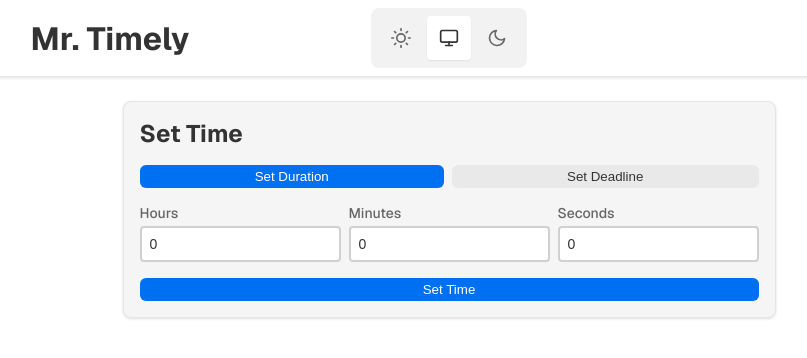
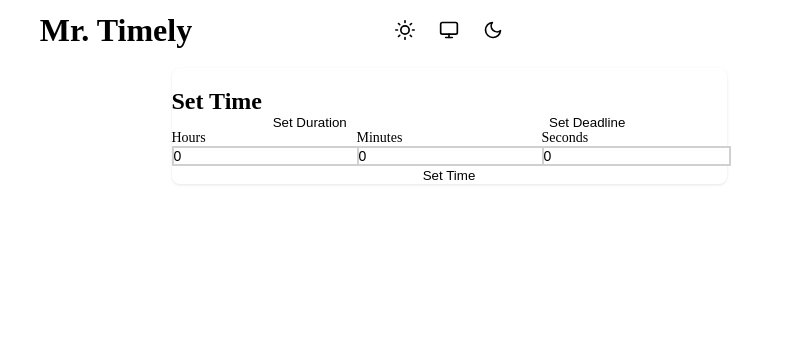
Before and after one commit to ken-guru/github-copilot-agent-assisted-next-app, a Next.js app: page / in a window 1280 px wide. Shown: the top 358 px of the page, without its empty margins (191-998 px from the left). Built offline with nearby package versions, Linux system fonts and the light colour scheme.

Commit message:
Remove all global CSS files

```diff
--- a/src/app/globals.css
+++ /dev/null
@@ -1,65 +0,0 @@
-:root {
-  /* App-specific layout variables */
-  --max-width: 1100px;
-  --border-radius: 12px;
-  --font-geist-sans: var(--font-geist-sans);
-  --font-geist-mono: var(--font-geist-mono);
-
-  /* App color variables - will use light theme by default */
-  --foreground-rgb: 0, 0, 0;
-  --background-rgb: 255, 255, 255;
-
-  /* Note: Theme variables like --bg-primary are imported from styles/globals.css */
-}
-
-/* Dark theme overrides for app-specific colors */
-:root.dark-mode, :root[data-theme="dark"], .dark {
-  --foreground-rgb: 255, 255, 255;
-  --background-rgb: 0, 0, 0;
-
-  /* Note: Other theme variables are automatically applied via styles/globals.css */
-}
-
-/* System preference fallback - only apply to app-specific variables */
-@media (prefers-color-scheme: dark) {
-  :root:not([data-theme="light"]):not(.light-mode) {
-    --foreground-rgb: 255, 255, 255;
-    --background-rgb: 0, 0, 0;
-
-    /* Other theme variables are handled by styles/globals.css media query */
-  }
-}
-
-* {
-  box-sizing: border-box;
-  padding: 0;
-  margin: 0;
-}
-
-html,
-body {
-  max-width: 100vw;
-  min-height: 100vh;
-  overflow-x: hidden;
-  font-family: var(--font-geist-sans);
-}
-
-body {
-  color: rgb(var(--foreground-rgb));
-  background: rgb(var(--background-rgb));
-}
-
-a {
-  color: inherit;
-  text-decoration: none;
-}
-
-button {
-  cursor: pointer;
-}
-
-@media (prefers-color-scheme: dark) {
-  html {
-    color-scheme: dark;
-  }
-}
--- a/src/app/layout.tsx
+++ b/src/app/layout.tsx
@@ -1,7 +1,4 @@
 import { Geist, Geist_Mono } from "next/font/google";
-// Import order matters - global theme variables first, then app-specific styles
-import "../../styles/globals.css"; // Core theme variables and global utilities
-import "./globals.css"; // App-specific styles that use the theme variables
 import { Metadata, Viewport } from "next";
 import { LayoutClient } from "../components/LayoutClient";
 import Script from "next/script";
--- a/styles/globals.css
+++ /dev/null
@@ -1,261 +0,0 @@
-/* Global styles for the application */
-:root {
-  /* Theme color variables - Light mode default values */
-  --bg-primary: #ffffff;
-  --bg-secondary: #f5f5f5;
-  --text-primary: #333333;
-  --text-secondary: #666666;
-  --accent-color: #0070f3;
-  --border-color: #e5e5e5;
-
-  /* Store dark mode values for reference without applying them */
-  --bg-primary-dark: #121212;
-  --bg-secondary-dark: #1e1e1e;
-  --text-primary-dark: #f5f5f5;
-  --text-secondary-dark: #b3b3b3;
-  --accent-color-dark: #30a9de;
-  --border-color-dark: #333333;
-
-  /* Spacing Scale */
-  --space-xs: 0.25rem;  /* 4px */
-  --space-sm: 0.5rem;   /* 8px */
-  --space-md: 1rem;     /* 16px */
-  --space-lg: 1.5rem;   /* 24px */
-  --space-xl: 2rem;     /* 32px */
-
-  /* Semantic Spacing Variables */
-  --padding-small: var(--space-sm);
-  --padding-medium: var(--space-md);
-  --padding-large: var(--space-lg);
-  --gap-small: var(--space-xs);
-  --gap-medium: var(--space-sm);
-  --gap-large: var(--space-md);
-
-  /* Border Radius Scale */
-  --radius-none: 0;
-  --radius-xs: 0.125rem;  /* 2px */
-  --radius-sm: 0.25rem;   /* 4px */
-  --radius-md: 0.375rem;  /* 6px */
-  --radius-lg: 0.5rem;    /* 8px */
-  --radius-xl: 0.75rem;   /* 12px */
-  --radius-full: 9999px;
-
-  /* Semantic Border Radius Variables */
-  --radius-button: var(--radius-md);
-  --radius-card: var(--radius-lg);
-  --radius-input: var(--radius-sm);
-  --radius-badge: var(--radius-full);
-  --radius-tooltip: var(--radius-xs);
-  --radius-panel: var(--radius-lg);
-
-  /* Shadow Scale */
-  --shadow-none: none;
-  --shadow-xs: 0 1px 2px hsla(0, 0%, 0%, 0.07);
-  --shadow-sm: 0 1px 3px hsla(0, 0%, 0%, 0.12);
-  --shadow-md: 0 4px 6px hsla(0, 0%, 0%, 0.1);
-  --shadow-lg: 0 10px 15px hsla(0, 0%, 0%, 0.1);
-  --shadow-xl: 0 20px 25px hsla(0, 0%, 0%, 0.15);
-
-  /* Semantic Shadow Variables */
-  --shadow-card: var(--shadow-sm);
-  --shadow-card-hover: var(--shadow-md);
-  --shadow-dropdown: var(--shadow-md);
-  --shadow-modal: var(--shadow-lg);
-  --shadow-header: var(--shadow-sm);
-  --shadow-button: var(--shadow-xs);
-  --shadow-focus: 0 0 0 4px rgba(0, 112, 243, 0.35);
-  --shadow-small: var(--shadow-xs);
-
-  /* Component Sizing Scale */
-  --control-height-sm: 24px;
-  --control-height-md: 28px;
-  --control-height-lg: 36px;
-  --icon-size-sm: 14px;
-  --icon-size-md: 16px;
-  --icon-size-lg: 20px;
-
-  /* Generic UI Variables */
-  --background: var(--bg-primary);
-  --background-alt: var(--bg-secondary);
-  --background-muted: rgba(0, 0, 0, 0.05);
-  --foreground: var(--text-primary);
-  --foreground-muted: var(--text-secondary);
-  --border: var(--border-color);
-  --border-hover: #b3b3b3;
-  --accent-color-rgb: 0, 112, 243;
-  --accent-color-hover: #0060d1;
-
-  /* Status Colors */
-  --error: #dc2626;
-  --error-bg: #fee2e2;
-  --success: #16a34a;
-  --success-bg: #dcfce7;
-  --warning: #ca8a04;
-  --warning-bg: #fef3c7;
-  --info: #2563eb;
-  --info-bg: #dbeafe;
-
-  /* Status Message Colors */
-  --status-ontime-bg: #dcfce7;
-  --status-ontime-text: #16a34a;
-  --status-early-bg: #dbeafe;
-  --status-early-text: #2563eb;
-  --status-late-bg: #fee2e2;
-  --status-late-text: #dc2626;
-}
-
-/* Apply dark theme values when any dark mode class/attribute is present */
-.dark,
-.dark-mode,
-[data-theme="dark"],
-:root.dark-mode,
-:root[data-theme="dark"] {
-  --bg-primary: var(--bg-primary-dark);
-  --bg-secondary: var(--bg-secondary-dark);
-  --text-primary: var(--text-primary-dark);
-  --text-secondary: var(--text-secondary-dark);
-  --accent-color: var(--accent-color-dark);
-  --border-color: var(--border-color-dark);
-
-  /* Dark theme overrides for generic UI variables */
-  --background: var(--bg-primary-dark);
-  --background-alt: var(--bg-secondary-dark);
-  --background-muted: rgba(255, 255, 255, 0.1);
-  --foreground: var(--text-primary-dark);
-  --foreground-muted: var(--text-secondary-dark);
-  --border: var(--border-color-dark);
-  --border-hover: #666666;
-  --accent-color-rgb: 48, 169, 222;
-  --accent-color-hover: #4db6e5;
-
-  /* Dark theme overrides for status colors */
-  --error: #f87171;
-  --error-bg: rgba(220, 38, 38, 0.2);
-  --success: #4ade80;
-  --success-bg: rgba(22, 163, 74, 0.2);
-  --warning: #fcd34d;
-  --warning-bg: rgba(202, 138, 4, 0.2);
-  --info: #60a5fa;
-  --info-bg: rgba(37, 99, 235, 0.2);
-
-  /* Dark theme overrides for status message colors */
-  --status-ontime-bg: rgba(22, 163, 74, 0.2);
-  --status-ontime-text: #4ade80;
-  --status-early-bg: rgba(37, 99, 235, 0.2);
-  --status-early-text: #60a5fa;
-  --status-late-bg: rgba(220, 38, 38, 0.2);
-  --status-late-text: #f87171;
-
-  /* Shadow adjustments for dark theme */
-  --shadow-xs: 0 1px 2px hsla(0, 0%, 0%, 0.15);
-  --shadow-sm: 0 1px 3px hsla(0, 0%, 0%, 0.2);
-  --shadow-md: 0 4px 6px hsla(0, 0%, 0%, 0.18);
-  --shadow-lg: 0 10px 15px hsla(0, 0%, 0%, 0.18);
-  --shadow-xl: 0 20px 25px hsla(0, 0%, 0%, 0.25);
-  --shadow-focus: 0 0 0 4px rgba(48, 169, 222, 0.35);
-}
-
-/* Apply dark theme based on system preference unless explicitly overridden */
-@media (prefers-color-scheme: dark) {
-  :root:not([data-theme="light"]):not(.light-mode) {
-    --bg-primary: var(--bg-primary-dark);
-    --bg-secondary: var(--bg-secondary-dark);
-    --text-primary: var(--text-primary-dark);
-    --text-secondary: var(--text-secondary-dark);
-    --accent-color: var(--accent-color-dark);
-    --border-color: var(--border-color-dark);
-
-    /* Dark theme overrides for generic UI variables */
-    --background: var(--bg-primary-dark);
-    --background-alt: var(--bg-secondary-dark);
-    --background-muted: rgba(255, 255, 255, 0.1);
-    --foreground: var(--text-primary-dark);
-    --foreground-muted: var(--text-secondary-dark);
-    --border: var(--border-color-dark);
-    --border-hover: #666666;
-    --accent-color-rgb: 48, 169, 222;
-    --accent-color-hover: #4db6e5;
-
-    /* Dark theme overrides for status colors */
-    --error: #f87171;
-    --error-bg: rgba(220, 38, 38, 0.2);
-    --success: #4ade80;
-    --success-bg: rgba(22, 163, 74, 0.2);
-    --warning: #fcd34d;
-    --warning-bg: rgba(202, 138, 4, 0.2);
-    --info: #60a5fa;
-    --info-bg: rgba(37, 99, 235, 0.2);
-
-    /* Dark theme overrides for status message colors */
-    --status-ontime-bg: rgba(22, 163, 74, 0.2);
-    --status-ontime-text: #4ade80;
-    --status-early-bg: rgba(37, 99, 235, 0.2);
-    --status-early-text: #60a5fa;
-    --status-late-bg: rgba(220, 38, 38, 0.2);
-    --status-late-text: #f87171;
-
-    /* Shadow adjustments for dark theme */
-    --shadow-xs: 0 1px 2px hsla(0, 0%, 0%, 0.15);
-    --shadow-sm: 0 1px 3px hsla(0, 0%, 0%, 0.2);
-    --shadow-md: 0 4px 6px hsla(0, 0%, 0%, 0.18);
-    --shadow-lg: 0 10px 15px hsla(0, 0%, 0%, 0.18);
-    --shadow-xl: 0 20px 25px hsla(0, 0%, 0%, 0.25);
-    --shadow-focus: 0 0 0 4px rgba(48, 169, 222, 0.35);
-  }
-}
-
-html,
-body {
-  padding: 0;
-  margin: 0;
-  font-family: -apple-system, BlinkMacSystemFont, Segoe UI, Roboto, Oxygen,
-    Ubuntu, Cantarell, Fira Sans, Droid Sans, Helvetica Neue, sans-serif;
-  background-color: var(--bg-primary);
-  color: var(--text-primary);
-}
-
-.dark body {
-  background-color: var(--bg-primary-dark);
-  color: var(--text-primary-dark);
-}
-
-a {
-  color: inherit;
-  text-decoration: none;
-}
-
-* {
-  box-sizing: border-box;
-}
-
-/* Utility classes */
-.visually-hidden {
-  position: absolute;
-  width: 1px;
-  height: 1px;
-  padding: 0;
-  margin: -1px;
-  overflow: hidden;
-  clip: rect(0, 0, 0, 0);
-  white-space: nowrap;
-  border-width: 0;
-}
-
-/* Animation utilities */
-@keyframes fadeIn {
-  from { opacity: 0; }
-  to { opacity: 1; }
-}
-
-@keyframes fadeOut {
-  from { opacity: 1; }
-  to { opacity: 0; }
-}
-
-.fade-in {
-  animation: fadeIn 0.3s ease-in-out forwards;
-}
-
-.fade-out {
-  animation: fadeOut 0.3s ease-in-out forwards;
-}
```
